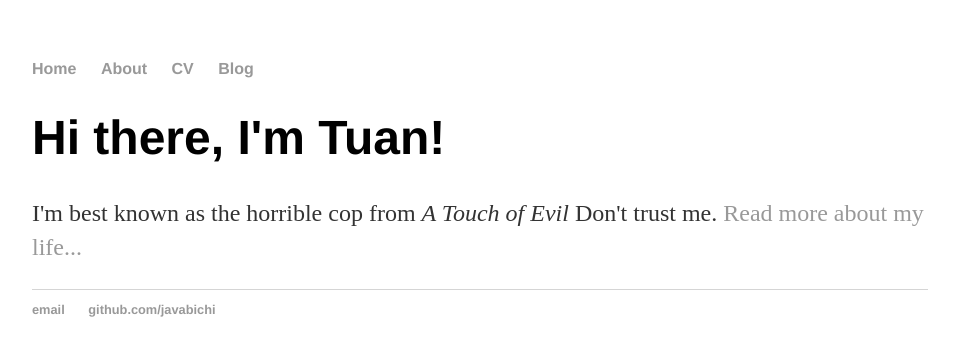
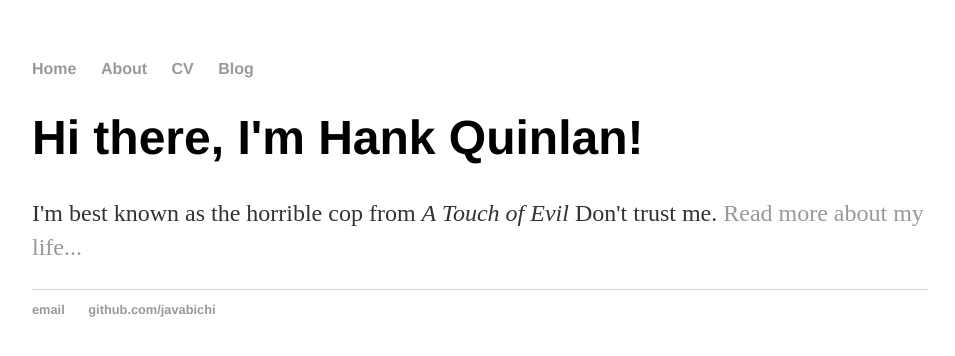
Before and after one commit to javabichi/javabichi.github.io, a Jekyll site: the page built from index.html, in a window 1280 px wide. Shown: the top 356 px of the page, without its empty margins (160-1115 px from the left). Built offline with Jekyll 4.4.1, drawn with Linux system fonts in a browser that asks for light colours.

Commit message:
Update index.html

```diff
--- a/index.html
+++ b/index.html
@@ -1,29 +1,8 @@
-<!DOCTYPE html>
-<html>
-	<head>
-		<title>{{ page.title }}</title>
-		<link rel="stylesheet" type="text/css" href="/css/main.css">
-	</head>
-	<body>
-		<nav>
-    		<ul>
-        		<li><a href="/">Home</a></li>
-	        	<li><a href="/about">About</a></li>
-        		<li><a href="/cv">CV</a></li>
-        		<li><a href="/blog">Blog</a></li>
-    		</ul>
-		</nav>
-		<div class="container">
-    		<div class="blurb">
-        		<h1>Hi there, I'm Tuan!</h1>
-				<p>I'm best known as the horrible cop from <em>A Touch of Evil</em> Don't trust me. <a href="/about">Read more about my life...</a></p>
-    		</div><!-- /.blurb -->
-		</div><!-- /.container -->
-		<footer>
-    		<ul>
-        		<li><a href="mailto:trankhuongtuan2010@gmail.com">email</a></li>
-        		<li><a href="https://github.com/javabichi">github.com/javabichi</a></li>
-			</ul>
-		</footer>
-	</body>
-</html>
+---
+layout: default
+title: Hank Quinlan, Horrible Cop
+---
+<div class="blurb">
+	<h1>Hi there, I'm Hank Quinlan!</h1>
+	<p>I'm best known as the horrible cop from <em>A Touch of Evil</em> Don't trust me. <a href="/about">Read more about my life...</a></p>
+</div><!-- /.blurb -->
```
